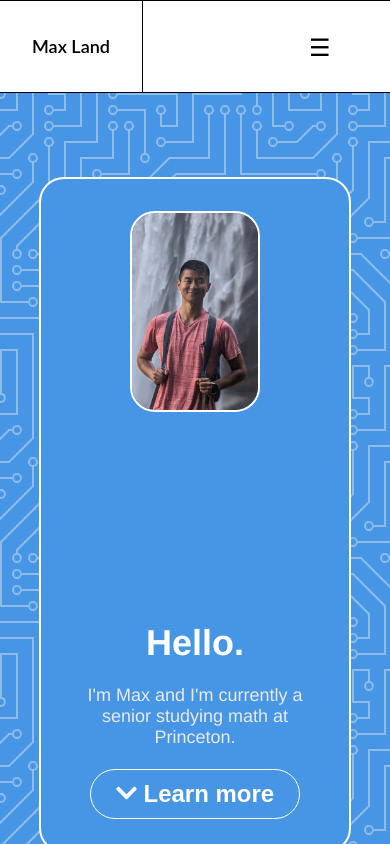
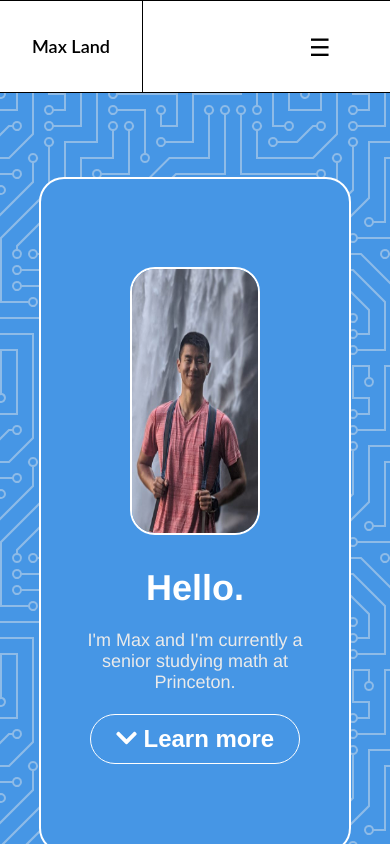
Before and after one commit to mrland99/personal-website, a React (Create React App) app: page /#/ in a window 390 px wide. Shown: the top 844 px of the page. Built offline with nearby package versions, Linux system fonts and the light colour scheme.

Commit message:
Update layout.css

```diff
--- a/src/styles/layout.css
+++ b/src/styles/layout.css
@@ -116,6 +116,7 @@
     .header .image {
         width: 175px;
         padding-top: 32px;
+        height: 300px;
     }
     .header .image img {
         width: 100%;
@@ -141,7 +142,6 @@
     }
     .header .image img {
         width: 100%;
-        height: auto;
     }
 }
 
```
